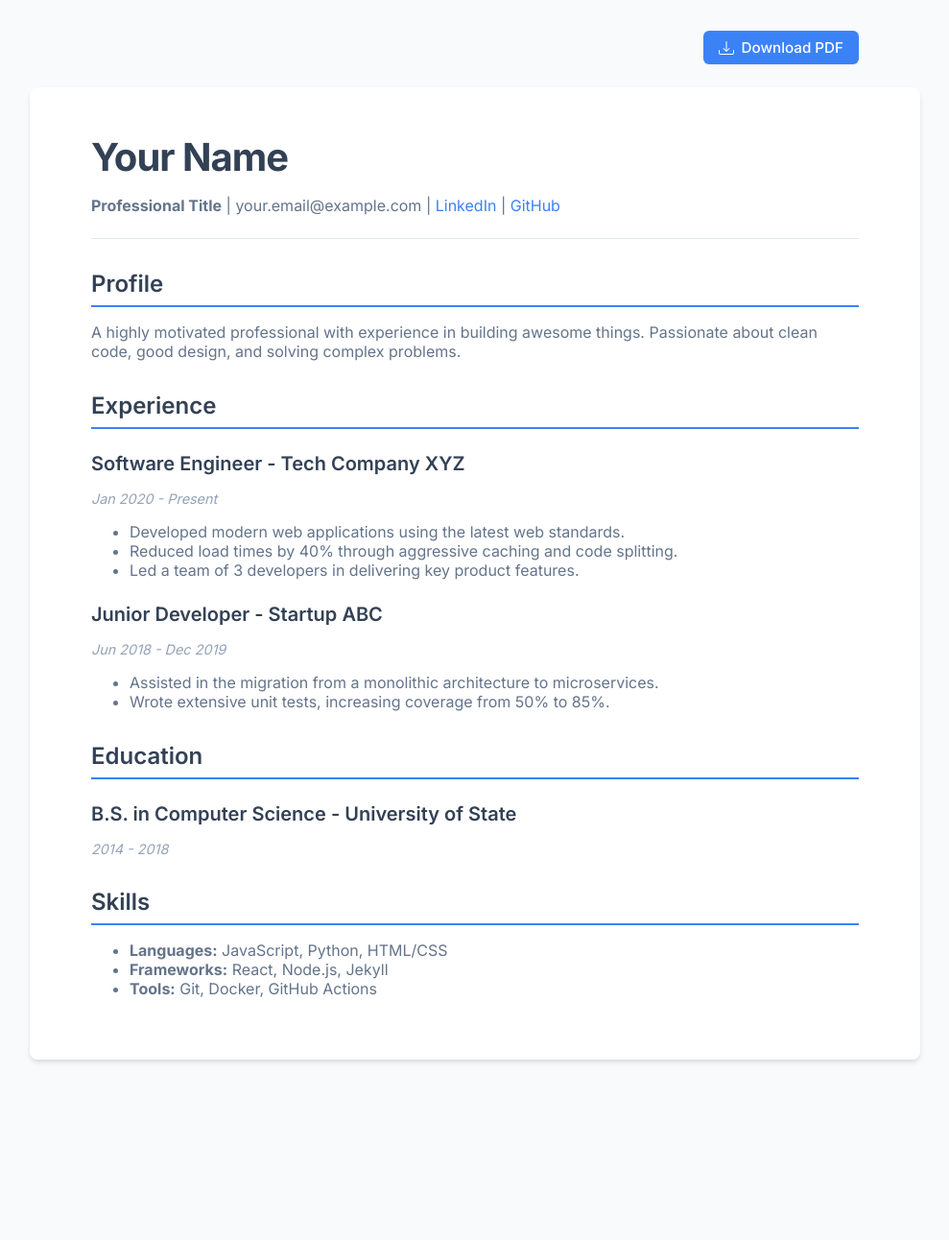
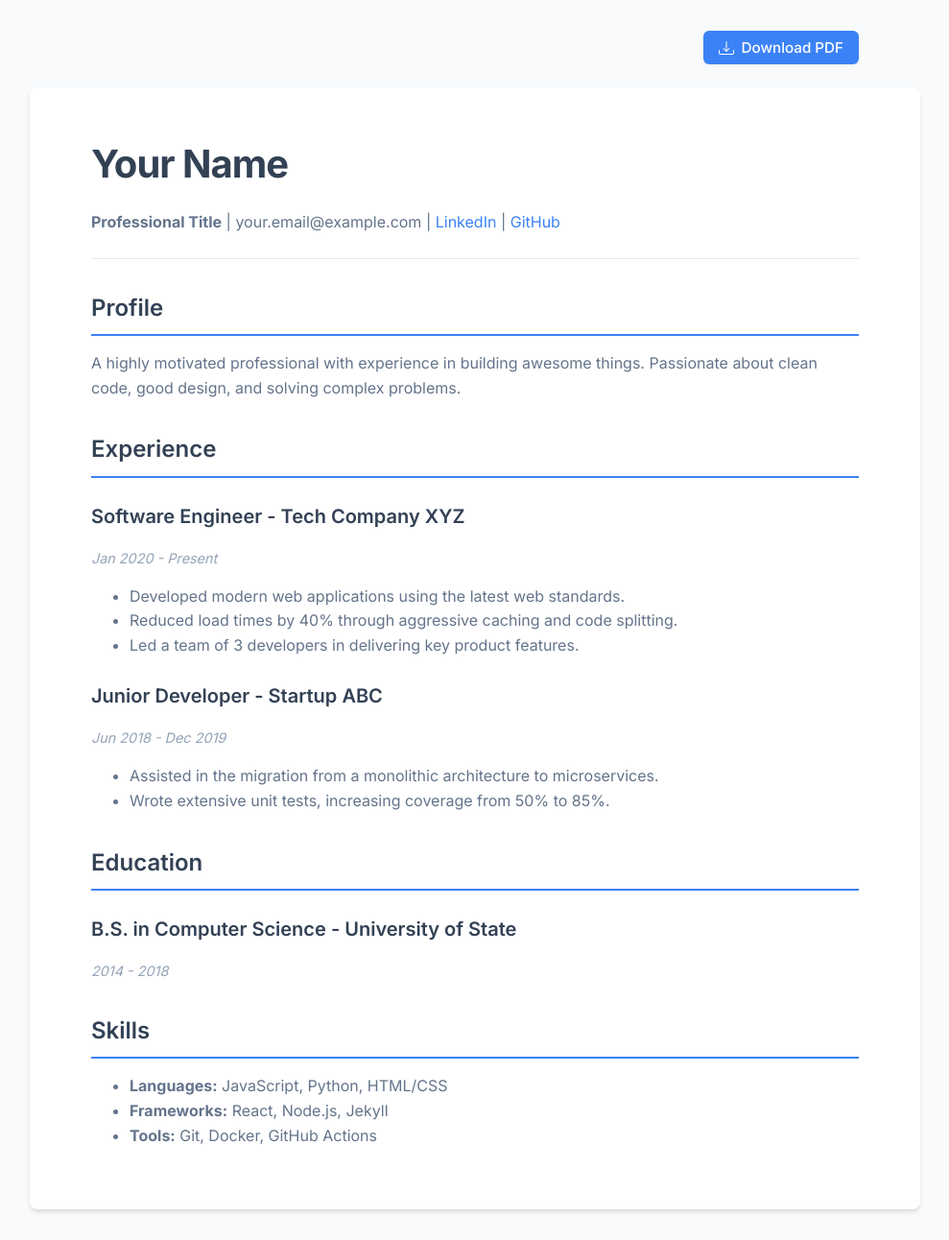
Before and after one commit to ealmachado-eng/cv, a Jekyll site: the page built from index.md, in a window 1280 px wide. Shown: the whole page at 96% size, without its empty margins (145-1134 px from the left). Built offline with Jekyll 4.4.1, drawn with Linux system fonts in a browser that asks for light colours; our own code applies the rules of GitHub Pages for plain Markdown files; before the commit the page ends 1136 px from its top, so only the background shows below that.

Commit message:
fix[cv]-Fix css file

```diff
--- a/assets/css/style.css
+++ b/assets/css/style.css
@@ -13,7 +13,7 @@ body {
     background-color: var(--bg-color);
     color: var(--text-main);
     font-family: var(--font-sans);
-    line-height: #1.6;
+    line-height: 1.6;
     margin: 0;
     padding: 2rem 1rem;
     -webkit-font-smoothing: antialiased;
```
